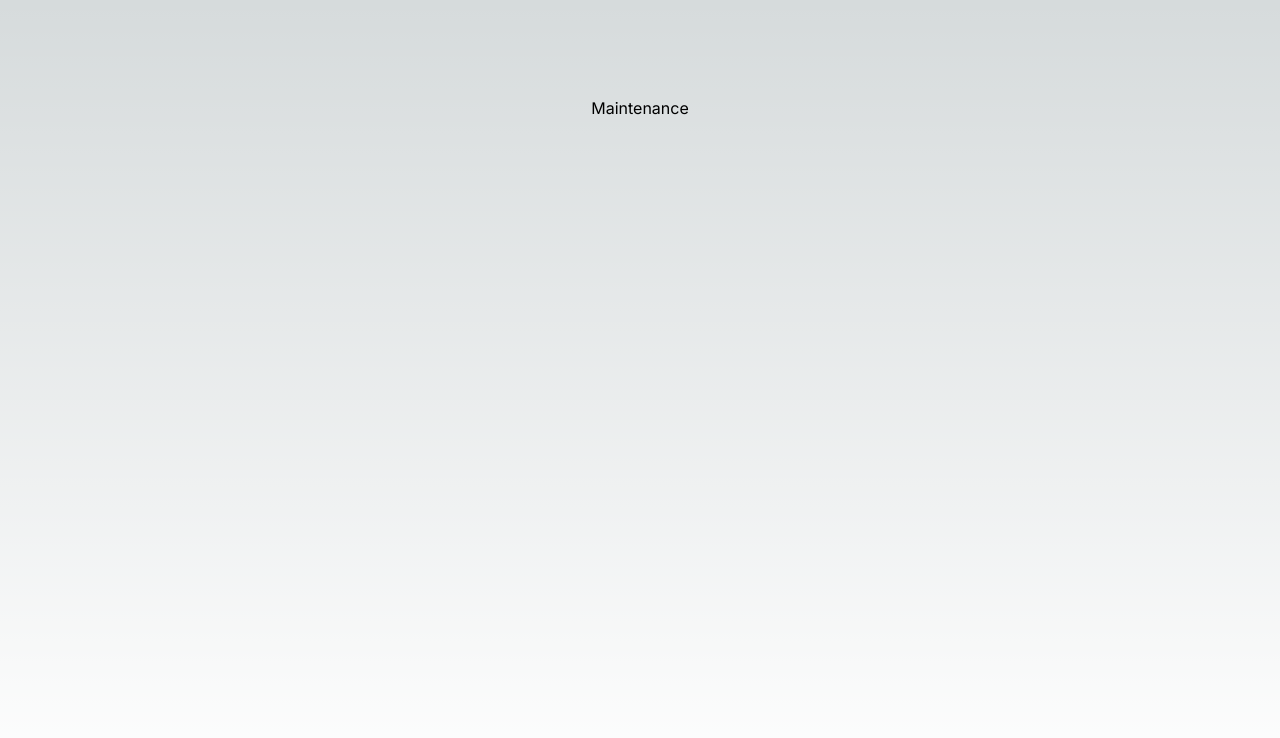
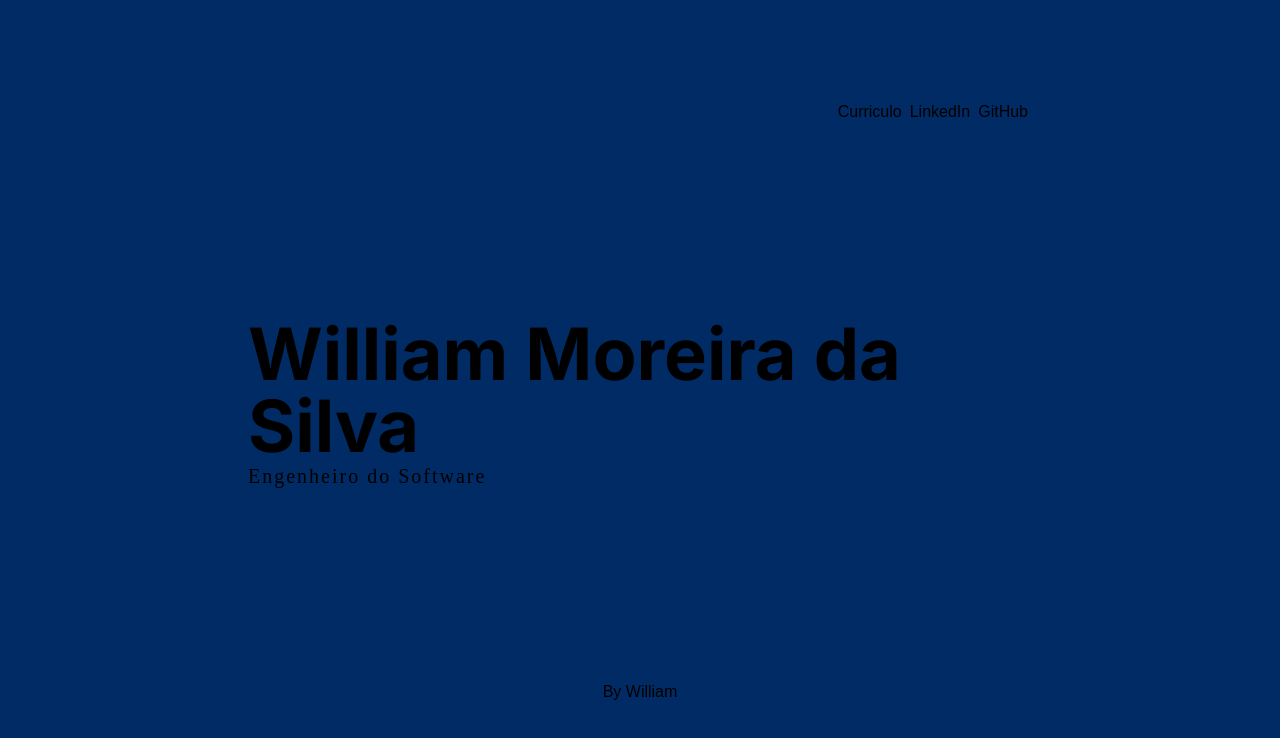
Before and after one commit to williamMDsilva/williamMDsilva.github.io, a Next.js app: page / in a window 1280 px wide. Shown: the top 738 px of the page. Built offline with nearby package versions, Linux system fonts and the light colour scheme.

Commit message:
Add layout struct and text

```diff
--- a/src/pages/_document.js
+++ b/src/pages/_document.js
@@ -1,4 +1,4 @@
-import { Html, Head, Main, NextScript } from 'next/document'
+import { Html, Head, Main, NextScript } from "next/document";
 
 export default function Document() {
   return (
@@ -9,5 +9,5 @@ export default function Document() {
         <NextScript />
       </body>
     </Html>
-  )
+  );
 }
--- a/src/pages/api/hello.js
+++ b/src/pages/api/hello.js
@@ -1,5 +1,5 @@
 // Next.js API route support: https://nextjs.org/docs/api-routes/introduction
 
 export default function handler(req, res) {
-  res.status(200).json({ name: 'John Doe' })
+  res.status(200).json({ name: "" });
 }
--- a/src/pages/index.js
+++ b/src/pages/index.js
@@ -5,10 +5,30 @@ const inter = Inter({ subsets: ["latin"] });
 
 export default function Home() {
   return (
-    <main
-      className={`flex min-h-screen flex-col items-center justify-between p-24 ${inter.className}`}
-    >
-      Maintenance
+    <main className="bg-blue-dark" style={{ overflow: "hidden" }}>
+      <div className="container bg-blue-dark h-screen flex flex-col justify-between p-24">
+        <header className="flex items-stretch items-right">
+          <div className="flex-1 grow"></div>
+          <div className="flex-1 grow ">
+            <div className="flex flex-row-reverse">
+              <a className="m-1">GitHub</a>
+              <a className="m-1">LinkedIn</a>
+              <a className="m-1">Curriculo</a>
+            </div>
+          </div>
+        </header>
+        <section
+          className={`flex flex-col justify-between items-center ${inter.className}`}
+        >
+          <div>
+            <h1 className="font-bold text-7xl">William Moreira da Silva</h1>
+            <span className="text-xl font-serif tracking-widest">
+              Engenheiro do Software
+            </span>
+          </div>
+        </section>
+        <footer className="flex flex-col items-center">By William</footer>
+      </div>
     </main>
   );
 }
--- a/tailwind.config.js
+++ b/tailwind.config.js
@@ -1,18 +1,45 @@
 /** @type {import('tailwindcss').Config} */
 module.exports = {
   content: [
-    './src/pages/**/*.{js,ts,jsx,tsx,mdx}',
-    './src/components/**/*.{js,ts,jsx,tsx,mdx}',
-    './src/app/**/*.{js,ts,jsx,tsx,mdx}',
+    "./src/pages/**/*.{js,ts,jsx,tsx,mdx}",
+    "./src/components/**/*.{js,ts,jsx,tsx,mdx}",
+    "./src/app/**/*.{js,ts,jsx,tsx,mdx}",
   ],
   theme: {
+    screens: {
+      sm: "480px",
+      md: "768px",
+      lg: "976px",
+      xl: "1440px",
+    },
+    container: {
+      center: true,
+      padding: {
+        DEFAULT: "1rem",
+        sm: "2rem",
+        lg: "4rem",
+        xl: "5rem",
+        "2xl": "6rem",
+      },
+    },
+    colors: {
+      yellow: "#FFDE59",
+      "blue-dark": "#002B64",
+      black: "#272727",
+    },
+    fontFamily: {
+      sans: ["Graphik", "sans-serif"],
+      serif: ["Merriweather", "serif"],
+    },
     extend: {
-      backgroundImage: {
-        'gradient-radial': 'radial-gradient(var(--tw-gradient-stops))',
-        'gradient-conic':
-          'conic-gradient(from 180deg at 50% 50%, var(--tw-gradient-stops))',
+      spacing: {
+        128: "32rem",
+        144: "36rem",
+      },
+      borderRadius: {
+        "4xl": "2rem",
       },
     },
   },
   plugins: [],
-}
+};
```
